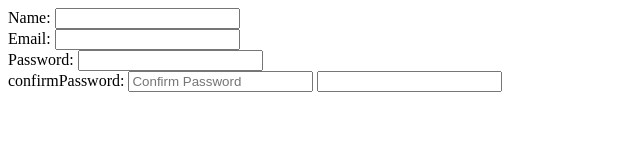
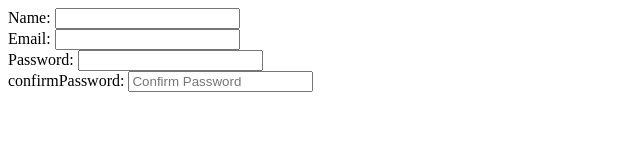
Before and after one commit to rjkyle-dev/gitONE, a plain HTML site: page index.html in a window 1280 px wide. Shown: the whole page, without its empty margins (0-640 px from the left). Drawn offline with Linux system fonts and the light colour scheme.

Commit message:
delete duplication

```diff
--- a/index.html
+++ b/index.html
@@ -29,7 +29,6 @@
       confirmPassword:
     </label>
       <input type="password" name="" id="confirmpassword" placeholder="Confirm Password">
-      <input type="password" name="confirmPassword" id="confirmpassword">
   </div>
 </body>
 </html>
```
